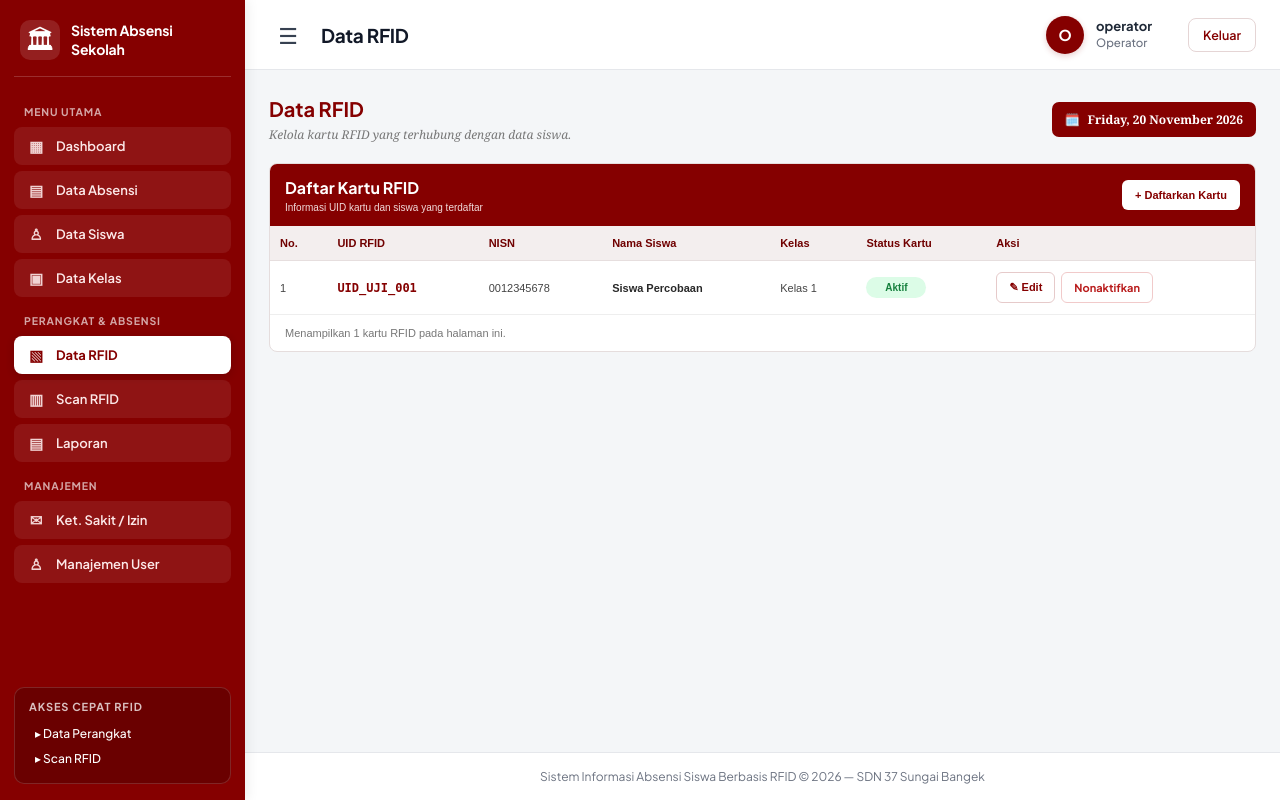
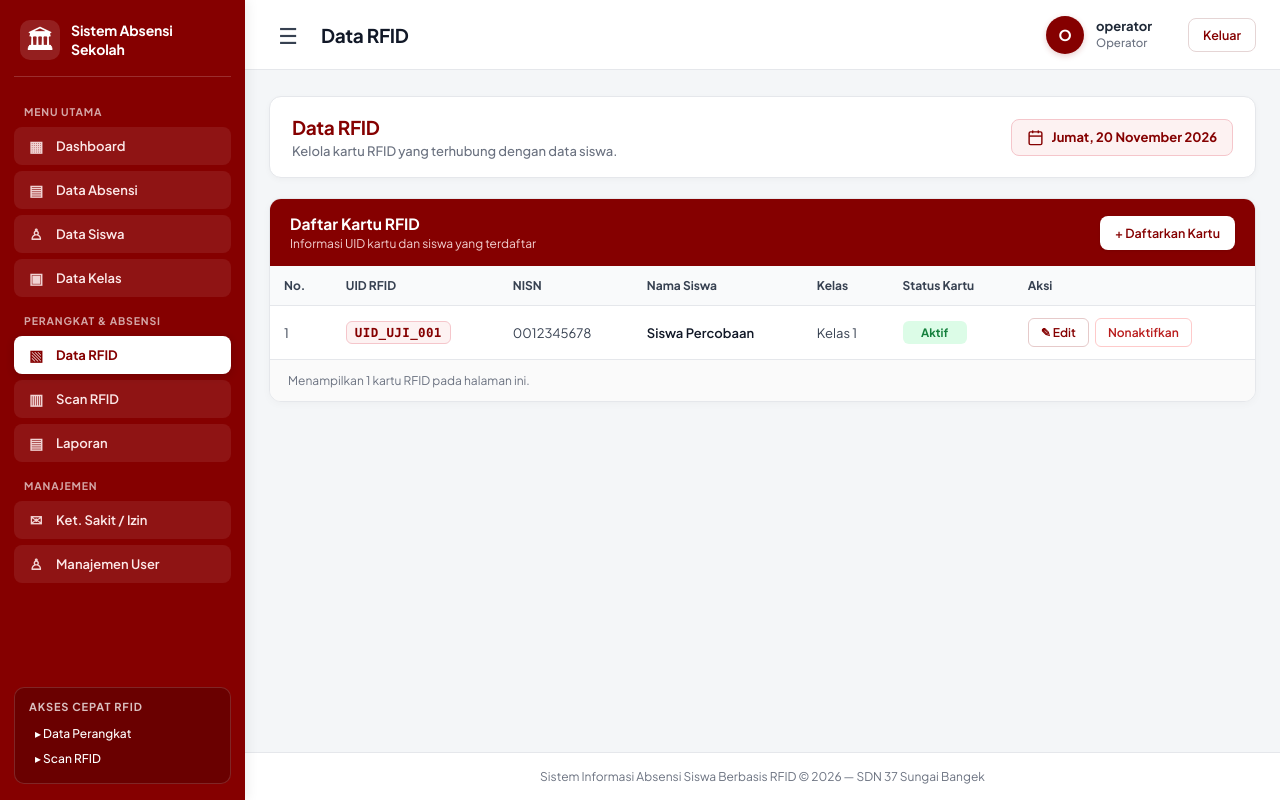
Before and after one commit to adrichanilham/absensi_rfid, a Laravel app: page /rfid in a window 1280 px wide. Run offline with Laravel 12, Linux system fonts and the light colour scheme; a user stored in the database is signed in; data comes from the database, SQL or seed files in the repository.

Commit message:
menyesuaikan tampilan hlm data rfid dengan layout

```diff
--- a/resources/views/rfid/index.blade.php
+++ b/resources/views/rfid/index.blade.php
@@ -7,75 +6,96 @@
 
 @section('content')
 
+@php
+    $tanggalIndonesia = now()->locale('id')->translatedFormat('l, d F Y');
+@endphp
+
 <style>
     .rfid-page {
         width: 100%;
-        font-family: Arial, sans-serif;
-        color: #292929;
+        font-family: 'Plus Jakarta Sans', 'Segoe UI', system-ui, sans-serif;
+        color: #1f2937;
     }
-
-    /* HEADER HALAMAN */
     .rfid-heading {
         display: flex;
         justify-content: space-between;
         align-items: center;
         flex-wrap: wrap;
-        gap: 15px;
+        gap: 16px;
+        background: #ffffff;
+        border: 1px solid #e5e7eb;
+        border-radius: 12px;
+        padding: 18px 22px;
         margin-bottom: 20px;
+        box-shadow: 0 2px 6px rgba(0, 0, 0, 0.03);
     }
 
     .rfid-heading h2 {
-        margin: 0 0 5px;
+        margin: 0 0 4px;
         color: #850000;
-        font-family: Georgia, serif;
-        font-size: 20px;
+        font-family: inherit;
+        font-size: 19px;
+        font-weight: 700;
+        letter-spacing: -0.015em;
     }
 
     .rfid-heading p {
         margin: 0;
-        color: #777;
-        font-family: Georgia, serif;
-        font-size: 12px;
-        font-style: italic;
+        color: #6b7280;
+        font-family: inherit;
+        font-size: 13px;
+        font-weight: 500;
     }
 
     .rfid-date {
         display: inline-flex;
         align-items: center;
         gap: 8px;
-        padding: 9px 13px;
-        background: #850000;
-        color: white;
-        border-radius: 7px;
-        font-family: Georgia, serif;
-        font-size: 12px;
-        font-weight: bold;
+        padding: 9px 15px;
+        background: #fdf2f2;
+        border: 1px solid #f5c6cb;
+        color: #850000;
+        border-radius: 8px;
+        font-family: inherit;
+        font-size: 13px;
+        font-weight: 700;
+        white-space: nowrap;
+    }
+
+    .rfid-date svg {
+        width: 17px;
+        height: 17px;
+        flex-shrink: 0;
     }
 
     /* NOTIFIKASI */
     .rfid-alert {
-        padding: 11px 14px;
-        margin-bottom: 15px;
-        border-radius: 7px;
+        padding: 12px 15px;
+        margin-bottom: 16px;
+        border-radius: 8px;
         font-size: 13px;
+        font-weight: 500;
     }
 
     .rfid-alert.success {
-        background: #dcfce7;
+        background: #f0fdf4;
+        border: 1px solid #bbf7d0;
         color: #166534;
     }
 
     .rfid-alert.error {
-        background: #fee2e2;
+        background: #fef2f2;
+        border: 1px solid #fecaca;
         color: #991b1b;
     }
 
     /* PANEL TABEL */
     .rfid-table-panel {
-        background: white;
-        border: 1px solid #e5dddd;
-        border-radius: 8px;
+        background: #ffffff;
+        border: 1px solid #e5e7eb;
+        border-radius: 12px;
         overflow: hidden;
+        box-shadow: 0 2px 8px rgba(0, 0, 0, 0.03);
     }
 
     .rfid-table-header {
@@ -84,71 +104,78 @@
         align-items: center;
         flex-wrap: wrap;
         gap: 12px;
-        padding: 13px 15px;
+        padding: 15px 20px;
         background: #850000;
-        color: white;
+        color: #ffffff;
     }
 
     .rfid-table-header h3 {
-        margin: 0 0 4px;
-        font-family: Georgia, serif;
-        font-size: 16px;
+        margin: 0 0 3px;
+        font-family: inherit;
+        font-size: 15.5px;
+        font-weight: 700;
+        color: #ffffff;
     }
 
     .rfid-table-header p {
         margin: 0;
-        color: #f1dada;
-        font-size: 10px;
+        color: #f3d1d1;
+        font-size: 12px;
     }
-
-    /* TOMBOL */
     .rfid-btn {
         display: inline-flex;
         align-items: center;
         justify-content: center;
         gap: 6px;
-        padding: 8px 12px;
+        padding: 8px 14px;
         border: 1px solid transparent;
-        border-radius: 6px;
+        border-radius: 8px;
         text-decoration: none;
-        font-family: Arial, sans-serif;
-        font-size: 11px;
-        font-weight: bold;
+        font-family: inherit;
+        font-size: 12.5px;
+        font-weight: 600;
         cursor: pointer;
         white-space: nowrap;
-        transition: .2s;
+        transition: all 0.18s ease;
     }
 
     .rfid-btn-add {
-        background: white;
+        background: #ffffff;
         color: #850000;
+        box-shadow: 0 1px 3px rgba(0, 0, 0, 0.1);
     }
 
     .rfid-btn-add:hover {
-        background: #fff0f0;
+        background: #fdf2f2;
     }
 
     .rfid-btn-edit {
-        background: white;
+        padding: 6px 12px;
+        border-radius: 6px;
+        font-size: 12px;
+        background: #ffffff;
         color: #850000;
         border-color: #e6caca;
     }
 
     .rfid-btn-edit:hover {
         background: #850000;
-        color: white;
+        color: #ffffff;
         border-color: #850000;
     }
 
     .rfid-btn-delete {
-        background: white;
+        padding: 6px 12px;
+        border-radius: 6px;
+        font-size: 12px;
+        background: #ffffff;
         color: #b91c1c;
-        border-color: #f1caca;
+        border-color: #fecaca;
     }
 
     .rfid-btn-delete:hover {
         background: #b91c1c;
-        color: white;
+        color: #ffffff;
         border-color: #b91c1c;
     }
 
@@ -162,30 +189,30 @@
         width: 100%;
         min-width: 800px;
         border-collapse: collapse;
-        font-family: Arial, sans-serif;
+        font-family: inherit;
     }
 
     .rfid-table thead th {
-        padding: 11px 10px;
-        background: #f3eeee;
-        color: #700000;
-        font-size: 11px;
-        font-weight: bold;
+        padding: 12px 14px;
+        background: #f9fafb;
+        color: #374151;
+        font-size: 12px;
+        font-weight: 700;
         text-align: left;
         white-space: nowrap;
-        border-bottom: 1px solid #e6dede;
+        border-bottom: 1px solid #e5e7eb;
     }
 
     .rfid-table tbody td {
-        padding: 11px 10px;
-        border-bottom: 1px solid #eee;
-        color: #444;
-        font-size: 11px;
+        padding: 12px 14px;
+        border-bottom: 1px solid #f3f4f6;
+        color: #374151;
+        font-size: 13px;
         vertical-align: middle;
     }
 
     .rfid-table tbody tr:hover {
-        background: #fff8f8;
+        background: #fdf8f8;
     }
 
     .rfid-table tbody tr:last-child td {
@@ -193,33 +220,32 @@
     }
 
     .rfid-uid {
+        display: inline-block;
+        padding: 3px 8px;
+        border-radius: 6px;
+        background: #fdf2f2;
+        border: 1px solid #f5c6cb;
         color: #850000;
-        font-weight: bold;
-        font-family: monospace;
-        font-size: 12px;
+        font-weight: 700;
+        font-family: ui-monospace, SFMono-Regular, Menlo, Monaco, Consolas, monospace;
+        font-size: 12.5px;
+        letter-spacing: 0.03em;
     }
 
     .rfid-student-name {
-        color: #292929;
-        font-weight: bold;
-    }
-
-    .rfid-student-nisn {
-        display: block;
-        margin-top: 3px;
-        color: #999;
-        font-size: 9px;
+        color: #111827;
+        font-weight: 600;
     }
 
     /* BADGE STATUS */
     .rfid-status {
         display: inline-block;
-        min-width: 60px;
-        padding: 5px 9px;
-        border-radius: 20px;
+        min-width: 64px;
+        padding: 4px 10px;
+        border-radius: 6px;
         text-align: center;
-        font-size: 10px;
-        font-weight: bold;
+        font-size: 11.5px;
+        font-weight: 700;
     }
 
     .rfid-status.active {
@@ -259,10 +284,11 @@
         align-items: center;
         flex-wrap: wrap;
         gap: 10px;
-        padding: 12px 15px;
-        border-top: 1px solid #eee;
-        font-size: 11px;
-        color: #777;
+        padding: 13px 18px;
+        border-top: 1px solid #e5e7eb;
+        background: #fafafa;
+        font-size: 12px;
+        color: #6b7280;
     }
 
     .rfid-pagination nav {
@@ -339,13 +374,17 @@
         </div>
 
         <div class="rfid-date">
-            <span>🗓️</span>
-            {{ now()->translatedFormat('l, d F Y') }}
+            <svg xmlns="http://www.w3.org/2000/svg" fill="none" viewBox="0 0 24 24" stroke="currentColor" stroke-width="2">
+                <rect x="3" y="4" width="18" height="18" rx="2" ry="2"></rect>
+                <line x1="16" y1="2" x2="16" y2="6"></line>
+                <line x1="8" y1="2" x2="8" y2="6"></line>
+                <line x1="3" y1="10" x2="21" y2="10"></line>
+            </svg>
+            <span>{{ $tanggalIndonesia }}</span>
         </div>
 
     </div>
 
-    <!-- NOTIFIKASI -->
     @if (session('success'))
         <div class="rfid-alert success">
             {{ session('success') }}
```
Also changed, not shown: other parts of resources/views/rfid/index.blade.php (+25 -20 lines).
